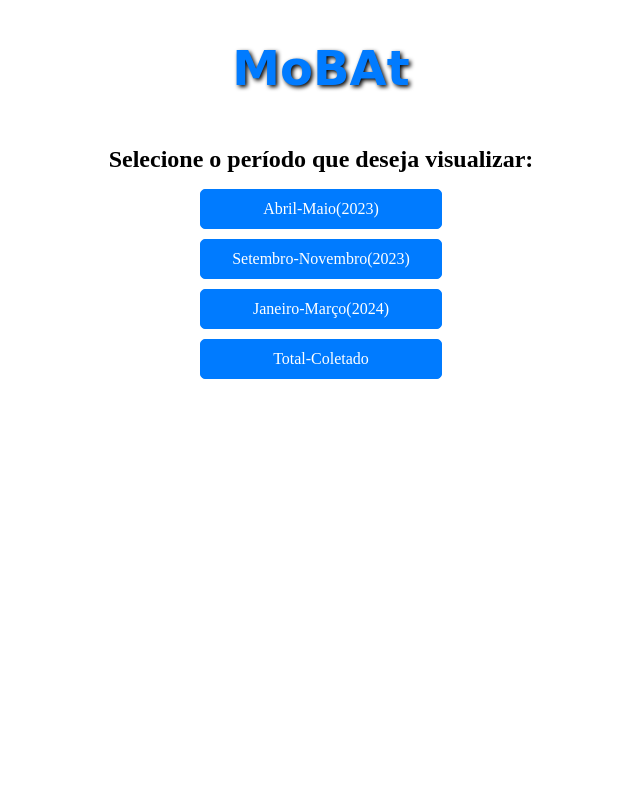
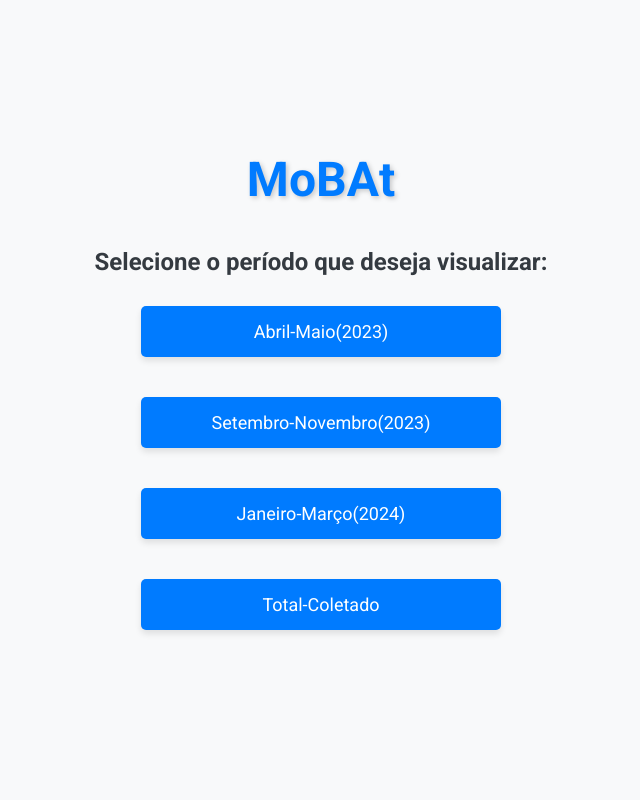
Before and after one commit to Melinh0/mobat_project, a Django app: page / in a window 1280 px wide. Shown: the whole page, without its empty margins (319-959 px from the left). Run offline with Django 5.2, Linux system fonts and the light colour scheme.

Commit message:
Some adjustments10

```diff
--- a/mobat_app/templates/index.html
+++ b/mobat_app/templates/index.html
@@ -1,55 +1,129 @@
 <!DOCTYPE html>
-<html>
+<html lang="pt-br">
 <head>
+    <meta charset="UTF-8">
+    <meta name="viewport" content="width=device-width, initial-scale=1.0">
     <title>Página Principal</title>
-    <link rel="stylesheet" href="https://fonts.googleapis.com/css2?family=Roboto:wght@700&display=swap">
+    <link rel="stylesheet" href="https://fonts.googleapis.com/css2?family=Roboto:wght@400;700&display=swap">
     <style>
         body {
+            font-family: 'Roboto', sans-serif;
+            margin: 0;
+            padding: 0;
+            display: flex;
+            flex-direction: column;
+            align-items: center;
+            justify-content: center;
+            min-height: 100vh;
+            background-color: #f8f9fa;
             text-align: center;
+        }
+
+        h1, h2 {
+            margin: 10px 0;
+        }
+
+        h1 {
+            font-size: 24px;
+            color: #343a40;
+        }
+
+        h2 {
+            font-size: 36px;
+            font-weight: 700;
+            color: #007bff;
+            text-shadow: 1px 1px 2px rgba(0, 0, 0, 0.1);
+        }
+
+        .project-name {
+            display: flex;
+            justify-content: center;
+            font-size: 48px;
+            font-weight: 700;
+            color: #007bff;
+            text-shadow: 2px 2px 5px rgba(0, 0, 0, 0.2);
+            margin-bottom: 30px;
+            cursor: pointer;
+        }
+
+        .letter {
+            transition: transform 0.3s;
         }
 
         .button {
             display: block;
-            margin: 10px auto;
-            padding: 10px 20px;
-            font-size: 16px;
-            text-align: center;
+            margin: 20px 0;
+            padding: 15px 30px;
+            font-size: 18px;
             text-decoration: none;
-            color: white;
+            color: #ffffff;
             background-color: #007bff;
-            border: 1px solid #007bff;
+            border: none;
             border-radius: 5px;
             cursor: pointer;
-            width: 200px;
+            transition: background-color 0.3s, transform 0.3s;
+            box-shadow: 0 4px 6px rgba(0, 0, 0, 0.1);
+            width: 80%;
+            max-width: 300px;
         }
 
         .button:hover {
             background-color: #0056b3;
-            border-color: #0056b3;
+            transform: translateY(-2px);
         }
 
-        h1 {
-            margin-top: 30px;
-            font-size: 24px;
-        }
+        @media (max-width: 768px) {
+            h1 {
+                font-size: 20px;
+            }
 
-        h2 {
-            margin-bottom: 50px;
-            font-family: 'Arial Black', sans-serif;
-            font-size: 36px;
-            text-shadow: 2px 2px 4px #000000;
-            color: #007bff;
-            font-family: 'Graffiti', cursive;
-            font-size: 48px;
+            h2 {
+                font-size: 30px;
+            }
+
+            .project-name {
+                font-size: 36px;
+            }
+
+            .button {
+                font-size: 16px;
+                padding: 12px 25px;
+                width: 90%;
+                max-width: 250px;
+            }
         }
     </style>
 </head>
 <body>
-    <h2>MoBAt</h2>
+    <div class="project-name">
+        <span class="letter">M</span>
+        <span class="letter">o</span>
+        <span class="letter">B</span>
+        <span class="letter">A</span>
+        <span class="letter">t</span>
+    </div>
     <h1>Selecione o período que deseja visualizar:</h1>
     <a class="button" href="{% url 'visualizar_funcionalidades' %}?table_choice=1">Abril-Maio(2023)</a>
     <a class="button" href="{% url 'visualizar_funcionalidades' %}?table_choice=2">Setembro-Novembro(2023)</a>
     <a class="button" href="{% url 'visualizar_funcionalidades' %}?table_choice=3">Janeiro-Março(2024)</a>
     <a class="button" href="{% url 'visualizar_funcionalidades' %}?table_choice=4">Total-Coletado</a>
+
+    <script>
+        document.querySelector('.project-name').addEventListener('mouseover', () => {
+            document.querySelectorAll('.letter').forEach((letter, index) => {
+                setTimeout(() => {
+                    letter.style.transform = 'translateY(-10px)';
+                }, index * 100);
+            });
+        });
+
+        document.querySelector('.project-name').addEventListener('mouseout', () => {
+            document.querySelectorAll('.letter').forEach((letter, index) => {
+                setTimeout(() => {
+                    letter.style.transform = 'translateY(0)';
+                }, index * 100);
+            });
+        });
+    </script>
 </body>
 </html>
--- a/mobat_app/views.py
+++ b/mobat_app/views.py
@@ -1043,6 +1043,10 @@ def plot_country_score_average(df, country=None):
         'CR': 'Costa Rica', 'CH': 'Suíça'
     }
 
+    global_avg_scores = df.groupby('abuseipdb_country_code')['score_average_Mobat'].mean().sort_values(ascending=False)
+    global_avg_scores.index = global_avg_scores.index.map(country_names)
+    mean_of_means = global_avg_scores.mean()
+
     if country:
         df = df[df['abuseipdb_country_code'] == country]
 
@@ -1051,12 +1055,11 @@ def plot_country_score_average(df, country=None):
 
     country_avg_scores = df.groupby('abuseipdb_country_code')['score_average_Mobat'].mean().sort_values(ascending=False)
     country_avg_scores.index = country_avg_scores.index.map(country_names)
-    mean_of_means = country_avg_scores.mean()
     country_avg_scores = country_avg_scores[~country_avg_scores.index.isna()]
 
     plt.figure(figsize=(16, 8))
     bars = plt.bar(country_avg_scores.index.astype(str), country_avg_scores.values, color='skyblue')
-    plt.axhline(mean_of_means, linestyle='--', color='red', label=f'Média das médias: {mean_of_means:.2f}')
+    plt.axhline(mean_of_means, linestyle='--', color='red', label=f'Média das médias global: {mean_of_means:.2f}')
     plt.title('Reputação por País')
     plt.xlabel('País')
     plt.ylabel('Média do Score Average Mobat')
```
Also changed, not shown: mobat_app/templates/graficos_comportamento.html (+19 -3 lines), db.sqlite3.
